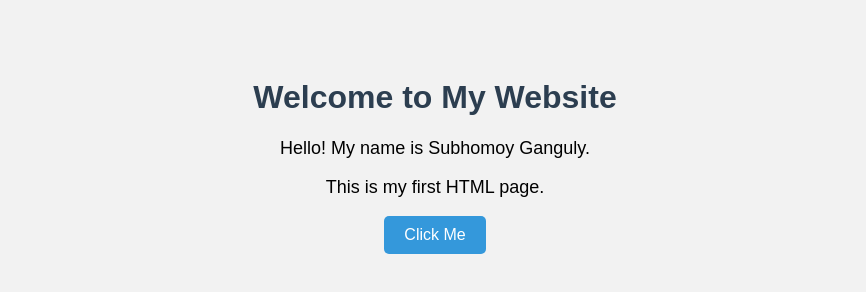
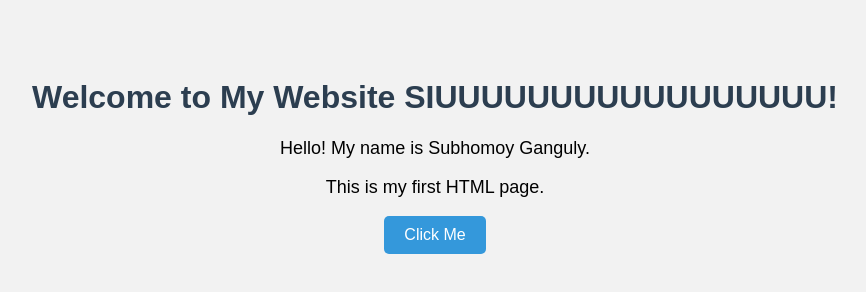
Before and after one commit to SubhomoyGanguly/capgemini_2nd, a plain HTML site: page index.html in a window 1280 px wide. Shown: the whole page, without its empty margins (205-1071 px from the left). Drawn offline with Linux system fonts and the light colour scheme.

Commit message:
Update welcome message in index.html

```diff
--- a/index.html
+++ b/index.html
@@ -36,7 +36,7 @@
 
 <body>
 
-    <h1>Welcome to My Website</h1>
+    <h1>Welcome to My Website SIUUUUUUUUUUUUUUUUU!</h1>
     <p>Hello! My name is Subhomoy Ganguly.</p>
     <p>This is my first HTML page.</p>
 
@@ -49,4 +49,5 @@
     </script>
 
 </body>
+
 </html>
```
